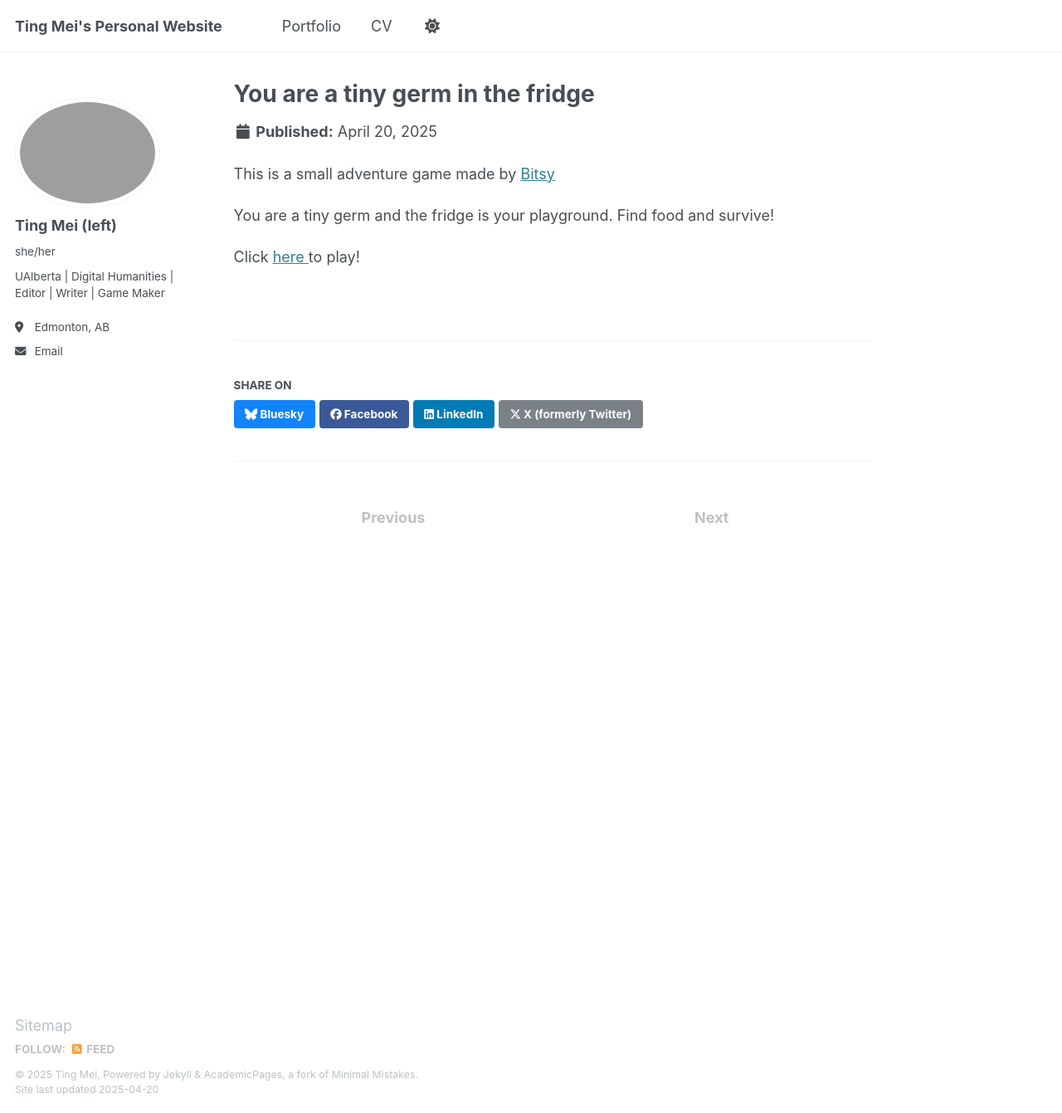
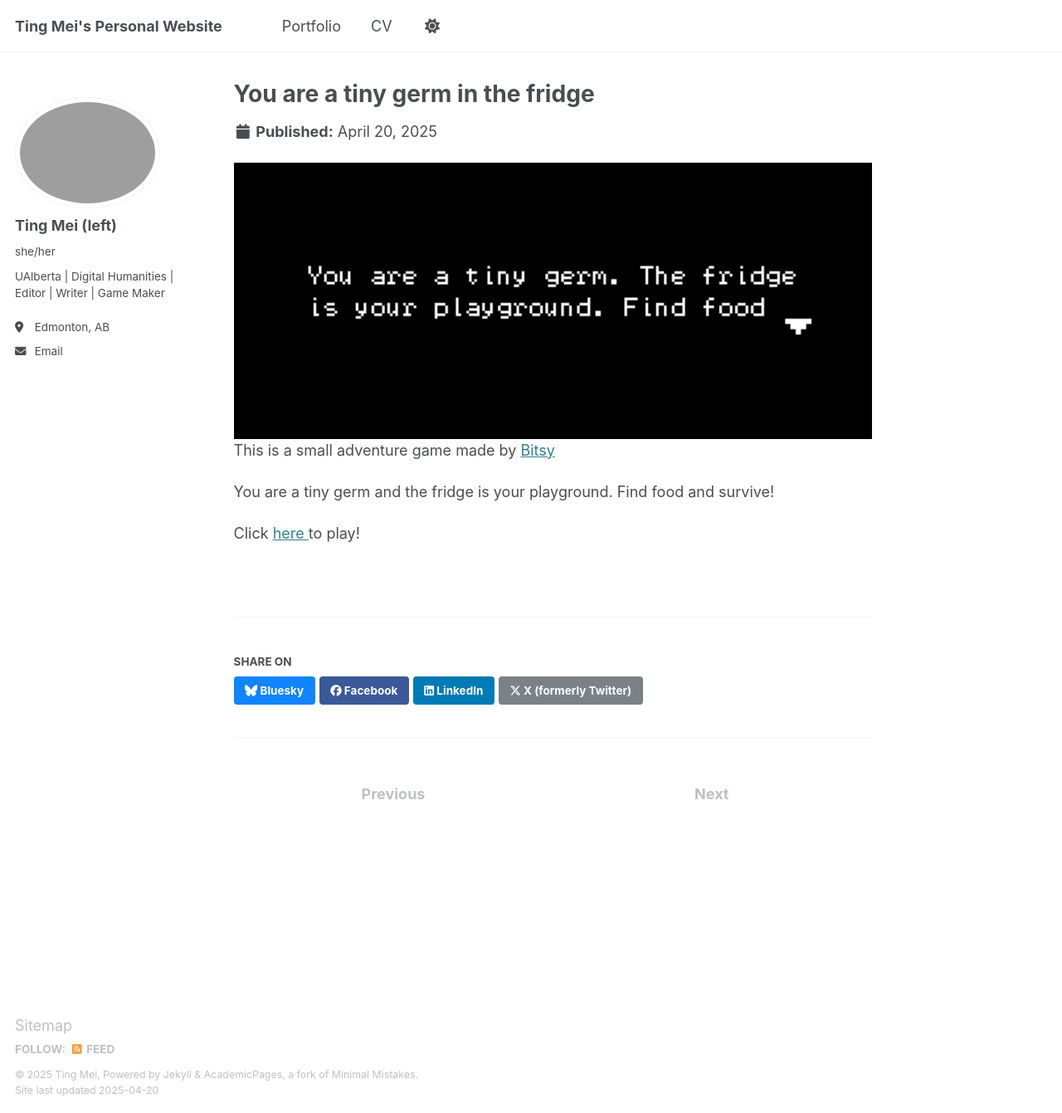
Before and after one commit to ting-bingersoda/about, a Jekyll site: the page built from _portfolio/portfolio-2.md, in a window 1280 px wide and 1341 px high. Shown: the whole window at 83% size. Built offline with Jekyll 4.4.1, drawn with Linux system fonts in a browser that asks for light colours.

Commit message:
germ update

```diff
--- a/_portfolio/portfolio-2.md
+++ b/_portfolio/portfolio-2.md
@@ -1,11 +1,12 @@
 ---
 title: "You are a tiny germ in the fridge"
-excerpt: "An adventure where a germ searches for food in the fridge! <br/><img src='germ.png'>"
+excerpt: "An adventure where a germ searches for food in the fridge! <br/><img src='/images/germ.png'>"
 collection: portfolio
 ---
 
+![Germ](/images/germ.png)
 This is a small adventure game made by <a href="https://bitsy.org" target="_blank">Bitsy</a>
 
 You are a tiny germ and the fridge is your playground. Find food and survive!
 
-Click <a href = "/assets/germ.html" target = "blanck"> here </a> to play!
+Click <a href = "https://ting-bingersoda.github.io/about/germ.html" target = "blanck"> here </a> to play!
```
Also changed, not shown: germ.html (renamed from assets/germ.html).
